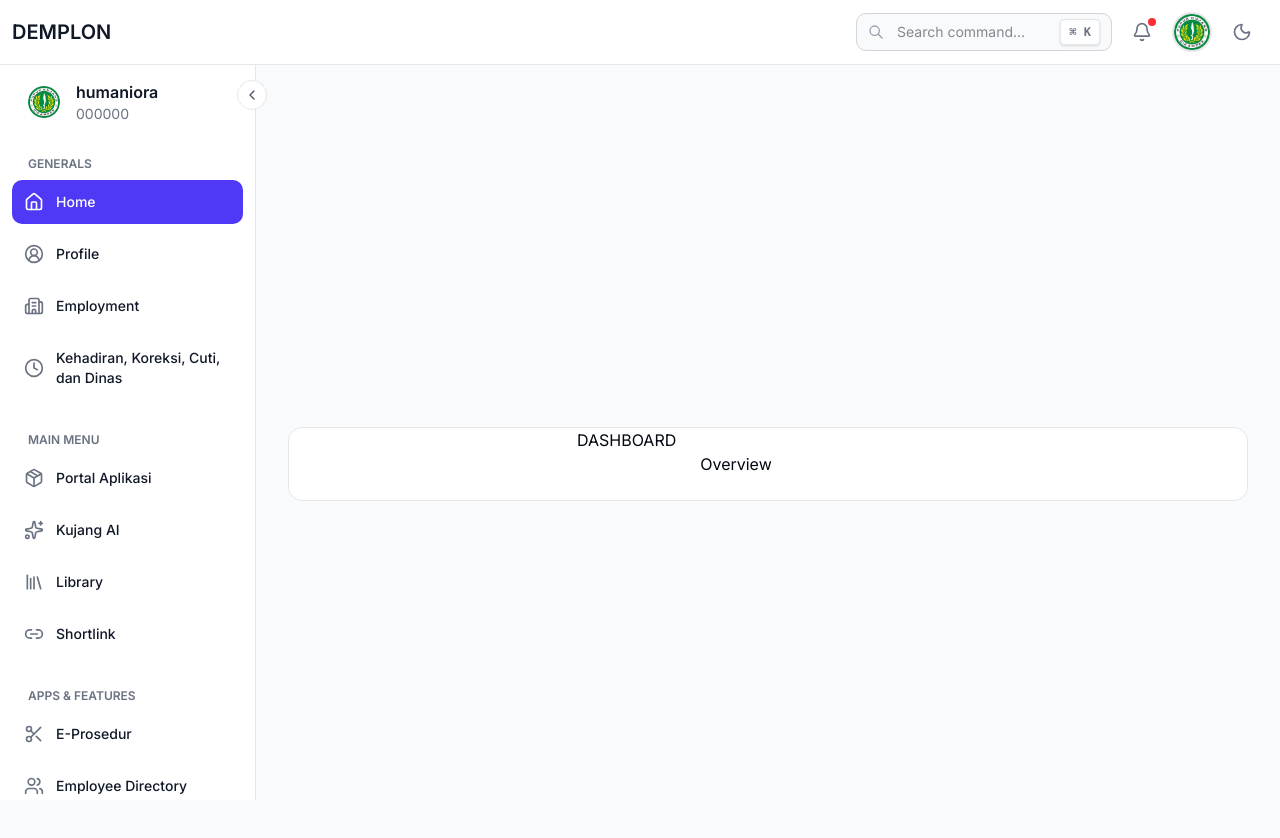
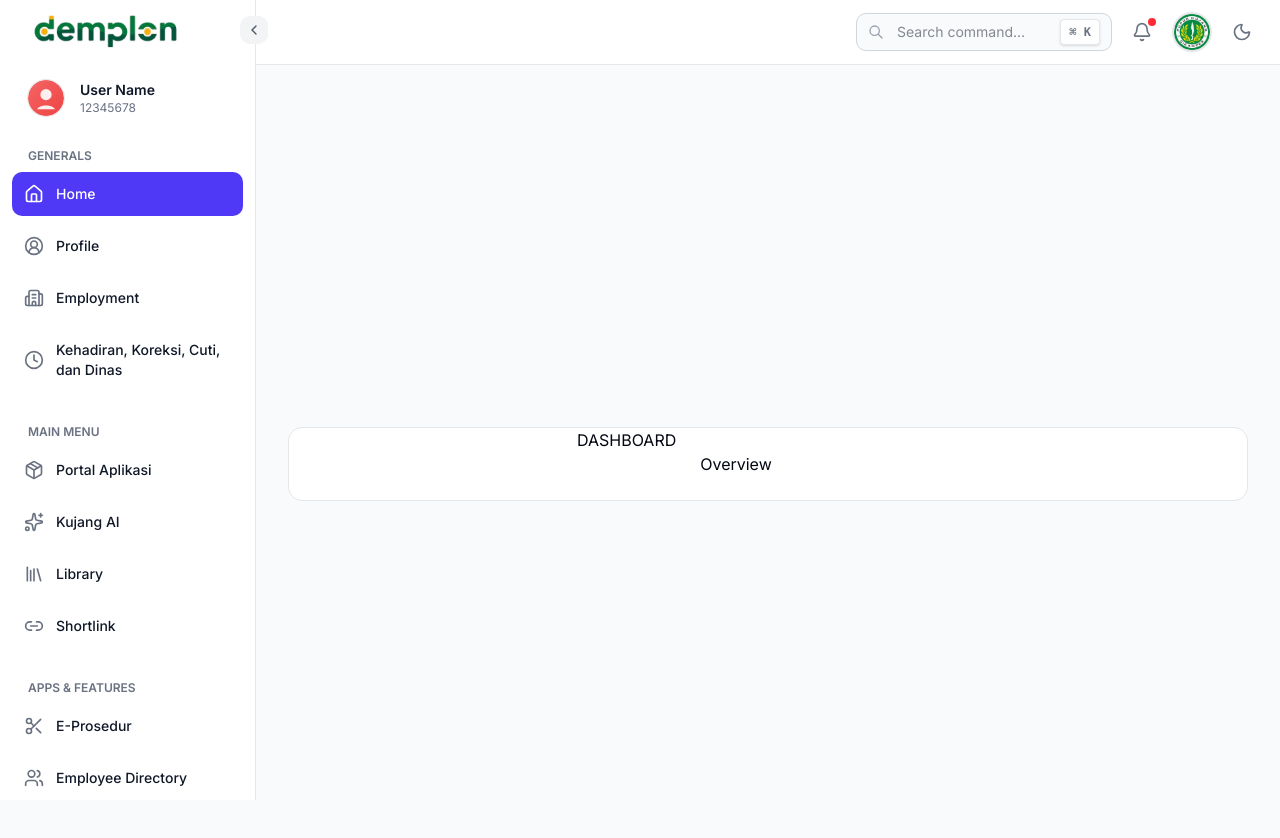
Before and after one commit to JidRahman20/ProjectMe, a Next.js app: page / in a window 1280 px wide. Shown: the top 838 px of the page. Built offline with nearby package versions, Linux system fonts and the light colour scheme.

Commit message:
feat: Add Demplon logo component and integrate it into the sidebar; update avatar SVG and sidebar props

```diff
--- /dev/null
+++ b/components/ui/demplon-logo.tsx
@@ -0,0 +1,32 @@
+"use client"
+
+import React from "react"
+import Image from "next/image"
+import { useSidebar } from "@/context/sidebar-context"
+
+type DemplonLogoProps = {
+  className?: string
+  size?: number // height in px
+}
+
+export const DemplonLogo: React.FC<DemplonLogoProps> = ({ className = "", size = 28 }) => {
+  const { isCollapsed } = useSidebar()
+
+  // Logo lebih besar ketika sidebar dibuka, mengecil ketika sidebar ditutup
+  const logoSize = isCollapsed ? size * 0.6 : size * 2.2
+
+  return (
+    <div className={`relative select-none transition-all duration-500 ${className}`} aria-label="demplon">
+      <Image
+        src="/Demplon.png"
+        alt="Demplon Logo"
+        width={logoSize * 4}
+        height={logoSize}
+        style={{ height: logoSize, width: 'auto' }}
+        priority
+      />
+    </div>
+  )
+}
+
+export default DemplonLogo
--- a/components/ui/main-content.tsx
+++ b/components/ui/main-content.tsx
@@ -9,7 +9,7 @@ export function MainContent({ children }: { children: React.ReactNode }) {
     <main
       className={`transition-all duration-300 bg-gray-50 dark:bg-gray-900 min-h-screen ${
         isCollapsed ? "ml-16" : "ml-64"
-      } pt-16`}
+      } mt-16`}
     >
       {children}
     </main>
--- a/components/ui/navbar.tsx
+++ b/components/ui/navbar.tsx
@@ -4,21 +4,21 @@ import React, { useState } from "react"
 import { Bell, LogOut, Sun, Moon } from "lucide-react"
 import Image from "next/image"
 import { useTheme } from "@/context/theme-context"
+import { useSidebar } from "@/context/sidebar-context"
 
 export function Navbar() {
   const [showProfileMenu, setShowProfileMenu] = useState(false)
   const { isDark, toggleTheme } = useTheme()
+  const { isCollapsed } = useSidebar()
 
   return (
-    <nav className="fixed top-0 z-50 w-full bg-white dark:bg-gray-900 border-b border-gray-200 dark:border-gray-700 transition-colors duration-300">
+    <nav className={`fixed top-0 z-30 bg-white dark:bg-gray-900 border-b border-gray-200 dark:border-gray-700 transition-all duration-300 ${
+      isCollapsed ? "left-16" : "left-64"
+    } right-0`}>
       <div className="px-3 py-3 lg:px-5 lg:pl-3">
-        <div className="flex items-center justify-between">
-          <div className="flex items-center">
-            <span className="text-xl font-semibold text-gray-900 dark:text-white">DEMPLON</span>
-          </div>
-
+        <div className="flex items-center justify-end">
+          {/* Search Bar & Icons - Kanan */}
           <div className="flex items-center space-x-3">
-            {/* Search Bar */}
             <div className="relative w-64">
               <div className="absolute inset-y-0 left-0 flex items-center pl-3 pointer-events-none">
                 <svg className="w-4 h-4 text-gray-400 dark:text-gray-500" fill="none" stroke="currentColor" viewBox="0 0 24 24">
@@ -29,6 +29,7 @@ export function Navbar() {
                 type="text"
                 placeholder="Search command..."
                 className="w-full pl-10 pr-14 py-2 text-sm text-gray-900 dark:text-white border border-gray-300 dark:border-gray-600 rounded-lg bg-gray-50 dark:bg-gray-700 focus:ring-2 focus:ring-indigo-500 focus:border-indigo-500 outline-none"
+                suppressHydrationWarning
               />
               <div className="absolute inset-y-0 right-0 flex items-center pr-3">
                 <kbd className="px-2 py-1 text-xs font-semibold text-gray-500 dark:text-gray-400 bg-white dark:bg-gray-600 border border-gray-200 dark:border-gray-500 rounded shadow-sm">
@@ -36,10 +37,12 @@ export function Navbar() {
                 </kbd>
               </div>
             </div>
+
             {/* Notifications */}
             <button
               type="button"
               className="relative p-2 text-gray-500 dark:text-gray-400 rounded-lg hover:text-gray-900 dark:hover:text-white hover:bg-gray-100 dark:hover:bg-gray-800 transition-all duration-300 ease-in-out transform hover:scale-110"
+              suppressHydrationWarning
             >
               <Bell className="w-5 h-5" />
               <span className="absolute top-1 right-1 w-2 h-2 bg-red-500 rounded-full"></span>
@@ -51,6 +54,7 @@ export function Navbar() {
                 type="button"
                 className="flex items-center rounded-full focus:ring-2 focus:ring-gray-300 dark:focus:ring-gray-600 transition-all duration-300 transform hover:scale-105"
                 onClick={() => setShowProfileMenu(!showProfileMenu)}
+                suppressHydrationWarning
               >
                 <Image
                   src="/kujang.jpg"
@@ -126,6 +130,7 @@ export function Navbar() {
               onClick={toggleTheme}
               className="p-2 text-gray-500 dark:text-gray-400 rounded-lg hover:text-gray-900 dark:hover:text-white hover:bg-gray-100 dark:hover:bg-gray-800 transition-all duration-300 ease-in-out transform hover:scale-110 hover:rotate-12"
               title={isDark ? "Switch to Light Mode" : "Switch to Dark Mode"}
+              suppressHydrationWarning
             >
               {isDark ? (
                 <Sun className="w-5 h-5" />
--- a/components/ui/sidebar.tsx
+++ b/components/ui/sidebar.tsx
@@ -24,6 +24,7 @@ import {
   ScrollText
 } from "lucide-react"
 import Image from "next/image"
+import DemplonLogo from "./demplon-logo"
 import Link from "next/link"
 import { usePathname } from "next/navigation"
 
@@ -61,7 +62,17 @@ const menuItems: MenuItem[] = [
   { title: "Peraturan Perundangan", icon: ScrollText, href: "/menu/peraturan", section: "apps" }
 ]
 
-export const Sidebar: React.FC = () => {
+type SidebarProps = {
+  userName?: string
+  userId?: string
+  avatarSrc?: string
+}
+
+export const Sidebar: React.FC<SidebarProps> = ({
+  userName = "User Name",
+  userId = "12345678",
+  avatarSrc = "/avatar.svg",
+}) => {
   const pathname = usePathname()
   const { isCollapsed, setIsCollapsed } = useSidebar()
 
@@ -75,32 +86,17 @@ export const Sidebar: React.FC = () => {
       }`}
     >
       {/* Logo/Brand Section at the top */}
-      <div className={`h-16 flex items-center justify-center border-b border-gray-200 dark:border-gray-700 ${isCollapsed ? "px-0" : "px-4"}`}>
-        {isCollapsed ? (
-          <Image
-            src="/kujang.jpg"
-            alt="Demplon Logo"
-            width={40}
-            height={40}
-            priority
-            className="rounded-lg object-cover"
-          />
-        ) : (
-          <Image
-            src="/kujang.jpg"
-            alt="Demplon Logo"
-            width={150}
-            height={40}
-            priority
-            className="h-10 w-auto object-cover rounded-lg"
-          />
-        )}
+      <div className={`h-16 flex items-center ${isCollapsed ? "justify-center px-2" : "px-4"}`}>
+        {/* Custom wordmark to match requested minimalist brand style */}
+        <DemplonLogo className={isCollapsed ? "scale-90" : ""} size={28} />
       </div>
 
-      {/* Toggle button */}
+      {/* Toggle button - fixed di pojok kanan atas, sejajar dengan navbar */}
       <button
         onClick={() => setIsCollapsed(!isCollapsed)}
-        className="absolute right-[-12px] top-20 bg-white dark:bg-gray-900 border border-gray-200 dark:border-gray-700 rounded-full p-1.5 hover:bg-gray-50 dark:hover:bg-gray-800 transition-all duration-300 ease-in-out transform hover:scale-110"
+        className={`fixed top-4 bg-gray-100 dark:bg-gray-800 hover:bg-gray-200 dark:hover:bg-gray-700 rounded-lg p-1.5 transition-all duration-500 z-50 ${
+          isCollapsed ? "left-[52px]" : "left-[240px]"
+        }`}
         suppressHydrationWarning
         aria-label={isCollapsed ? "Open sidebar" : "Close sidebar"}
       >
@@ -112,23 +108,23 @@ export const Sidebar: React.FC = () => {
       </button>
 
       {/* Scrollable menu content */}
-      <div className={`h-[calc(100%-4rem)] pb-4 overflow-y-auto bg-white dark:bg-gray-900 ${isCollapsed ? "px-1" : "px-3"}`}>
+  <div className={`h-[calc(100%-4rem)] pb-4 overflow-y-auto bg-white dark:bg-gray-900 ${isCollapsed ? "px-1" : "px-3"}`}>
         {/* Profile Section */}
         <div className={`flex items-center gap-4 p-4 ${isCollapsed ? "justify-center px-0" : ""}`}>
           <div className={`${isCollapsed ? "flex justify-center w-full" : ""}`}>
             <Image
-              className="w-8 h-8 rounded-full flex-shrink-0"
-              src="/kujang.jpg"
-              alt="User"
-              width={32}
-              height={32}
+              className="w-9 h-9 rounded-full flex-shrink-0 ring-1 ring-gray-200 dark:ring-gray-700"
+              src={avatarSrc}
+              alt="User avatar"
+              width={36}
+              height={36}
               priority
             />
           </div>
           {!isCollapsed && (
             <div className="overflow-hidden">
-              <h2 className="text-base font-semibold truncate text-gray-900 dark:text-white">humaniora</h2>
-              <p className="text-sm text-gray-500 dark:text-gray-400 truncate">000000</p>
+              <h2 className="text-sm font-semibold truncate text-gray-900 dark:text-gray-100">{userName}</h2>
+              <p className="text-xs text-gray-500 dark:text-gray-400 truncate">{userId}</p>
             </div>
           )}
         </div>
```
Also changed, not shown: public/avatar.svg (added).
